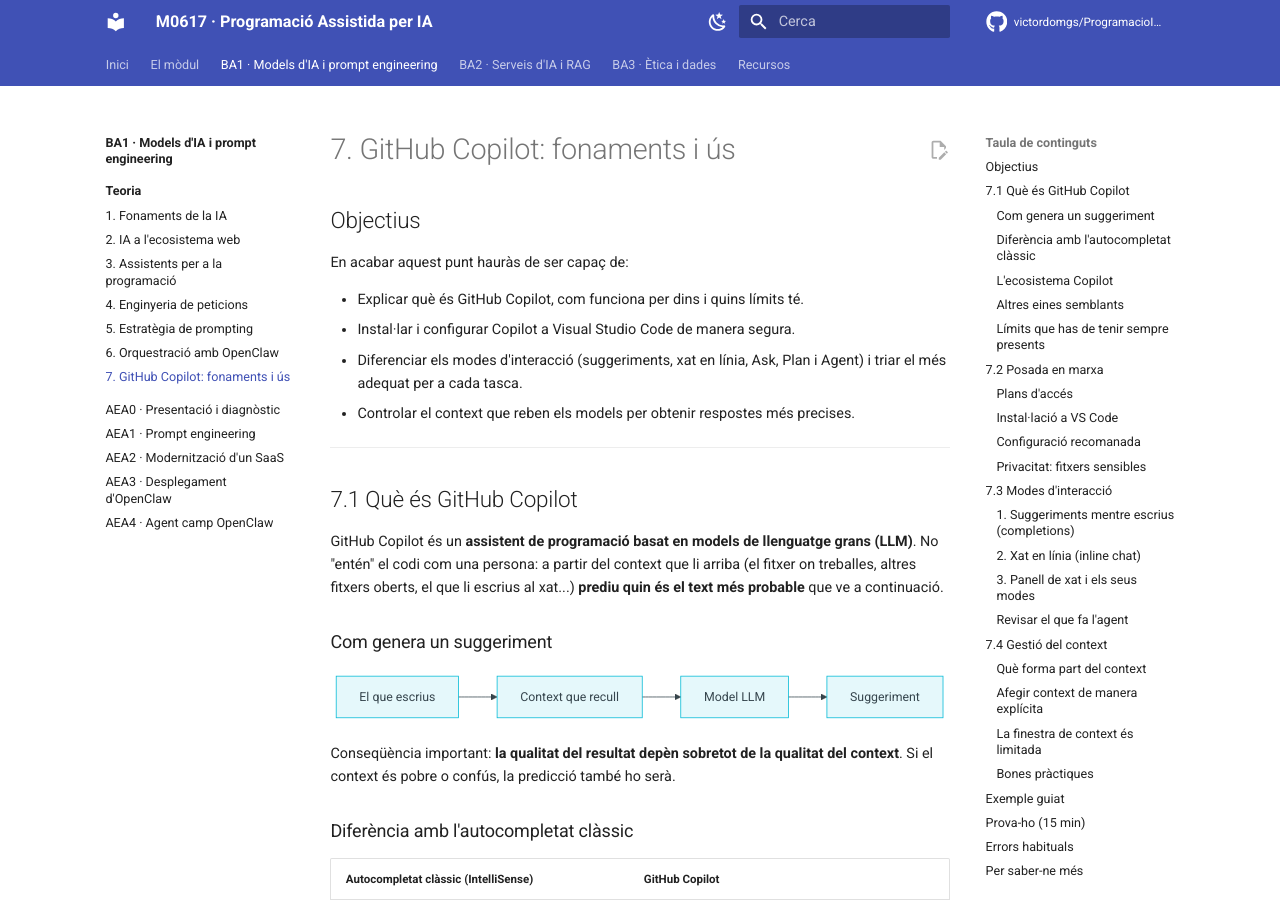
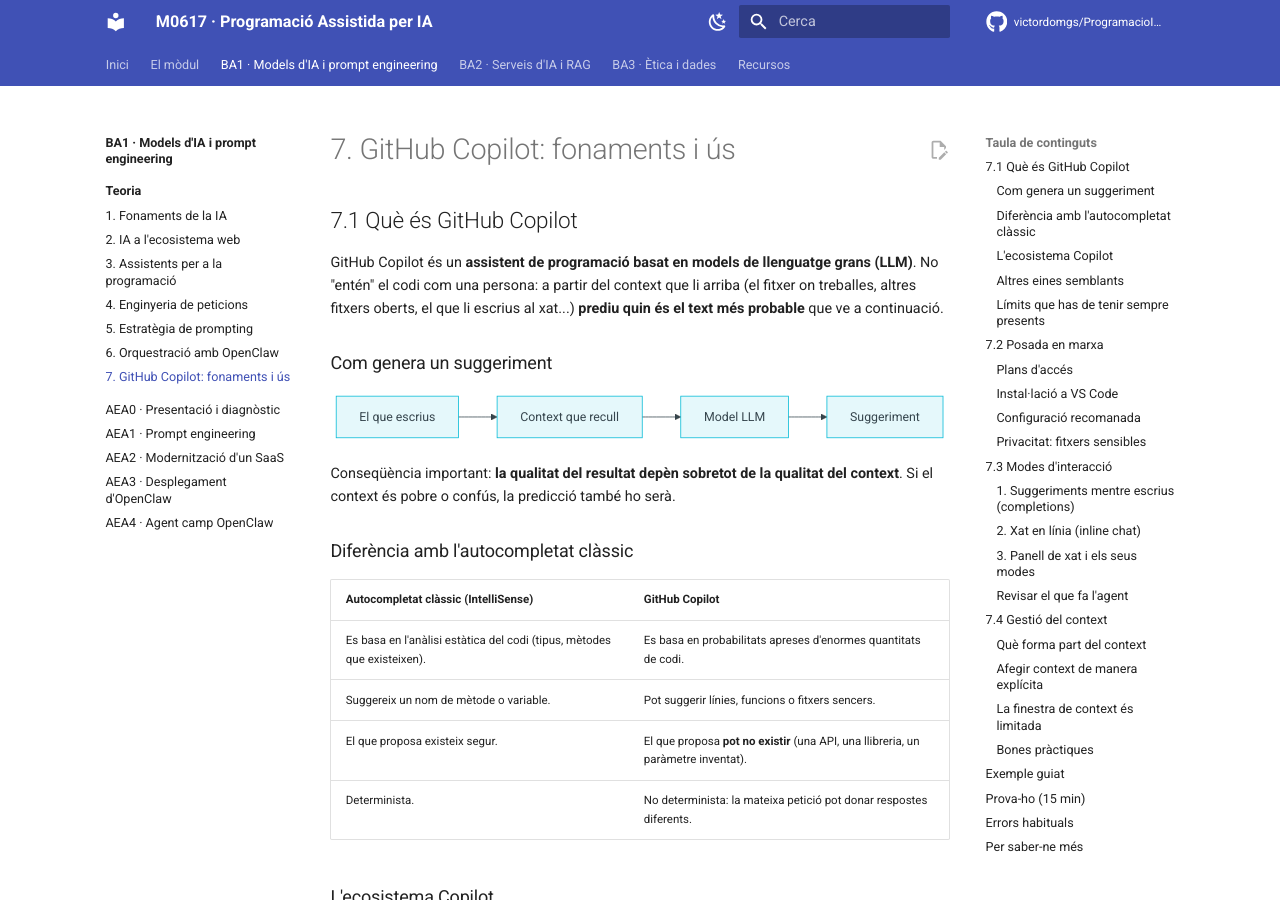
Before and after one commit to victordomgs/ProgramacioIADAW, an MkDocs documentation site: the page built from docs/ba1/teoria/07-copilot-fonaments.md, in a window 1280 px wide and 900 px high. Built offline with MkDocs 1.6.1 and Material for MkDocs 9.7.7, drawn with Linux system fonts in a browser that asks for light colours; comment, search, counter and statistics services are not loaded.

Commit message:
Delete objectives section from Copilot fundamentals
Removed objectives section outlining goals for understanding GitHub Copilot.

```diff
--- a/docs/ba1/teoria/07-copilot-fonaments.md
+++ b/docs/ba1/teoria/07-copilot-fonaments.md
@@ -1,15 +1,4 @@
 # 7. GitHub Copilot: fonaments i ús
-
-## Objectius
-
-En acabar aquest punt hauràs de ser capaç de:
-
-- Explicar què és GitHub Copilot, com funciona per dins i quins límits té.
-- Instal·lar i configurar Copilot a Visual Studio Code de manera segura.
-- Diferenciar els modes d'interacció (suggeriments, xat en línia, Ask, Plan i Agent) i triar el més adequat per a cada tasca.
-- Controlar el context que reben els models per obtenir respostes més precises.
-
----
 
 ## 7.1 Què és GitHub Copilot
 
```
